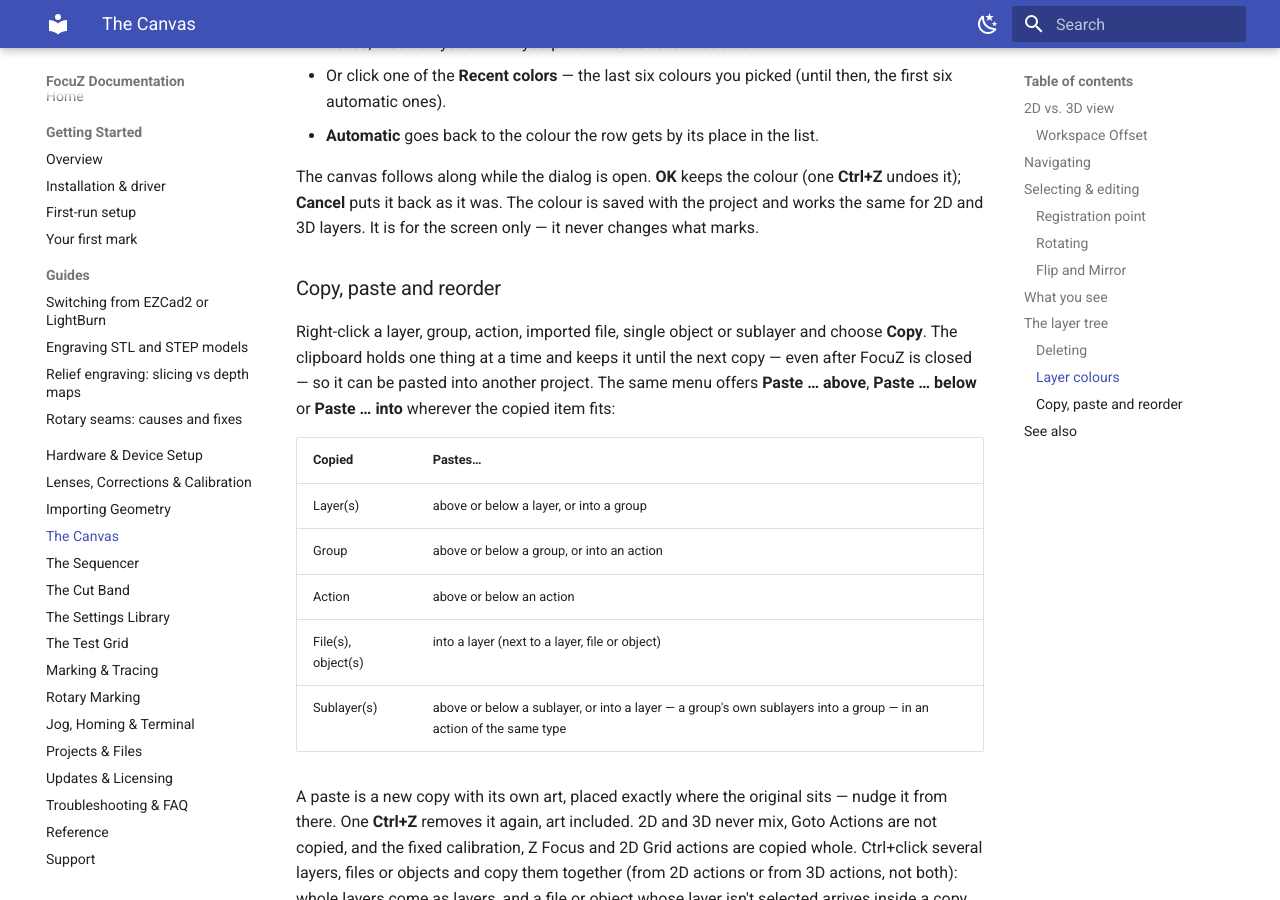
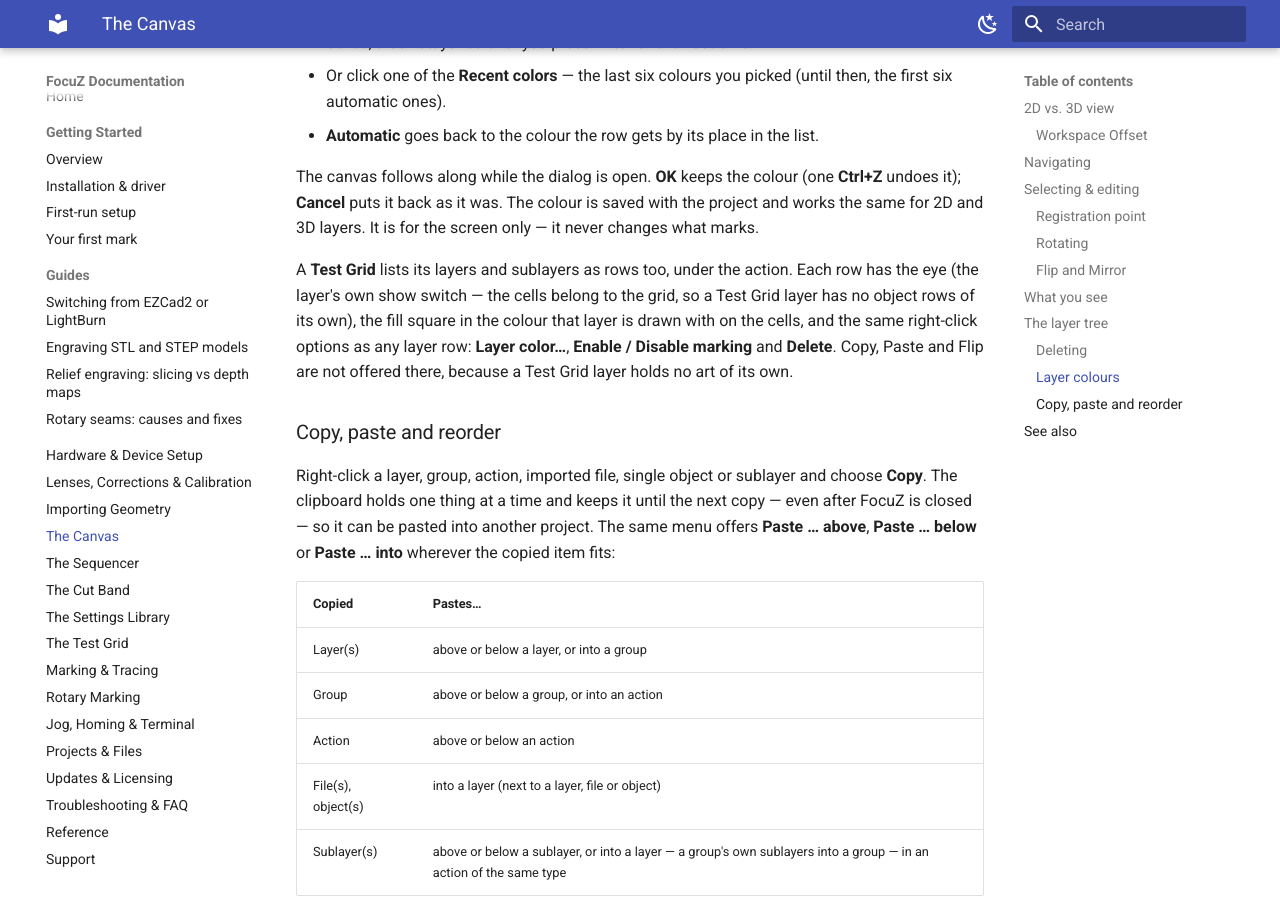
Before and after one commit to Lokahi-Shop/focuz-docs, an MkDocs documentation site: the page built from docs/canvas.md, in a window 1280 px wide and 900 px high, scrolled down 6572 px. Built offline with MkDocs 1.6.1 and Material for MkDocs 9.7.7, drawn with Linux system fonts in a browser that asks for light colours.

Commit message:
Test Grid layers as layer-tree rows (#62)
Each Test Grid layer and sublayer is a row under its action: eye, fill
square in its palette colour, and the layer row's right-click options.

Co-authored-by: Lokahi-Shop <djbfunk@gmail.com>
Co-authored-by: Claude Fable 5.1 <noreply@anthropic.com>

```diff
--- a/docs/canvas.md
+++ b/docs/canvas.md
@@ -216,6 +216,12 @@ The canvas follows along while the dialog is open. **OK** keeps the colour (one
 **Cancel** puts it back as it was. The colour is saved with the project and works the same for 2D and 3D layers.
 It is for the screen only — it never changes what marks.
 
+A **Test Grid** lists its layers and sublayers as rows too, under the action. Each row has the eye (the
+layer's own show switch — the cells belong to the grid, so a Test Grid layer has no object rows of its own),
+the fill square in the colour that layer is drawn with on the cells, and the same right-click options as any
+layer row: **Layer color…**, **Enable / Disable marking** and **Delete**. Copy, Paste and Flip are not offered
+there, because a Test Grid layer holds no art of its own.
+
 ### Copy, paste and reorder
 
 Right-click a layer, group, action, imported file, single object or sublayer and choose **Copy**. The clipboard holds
```
Also changed, not shown: docs/test-grid.md (+5 -0 lines).
